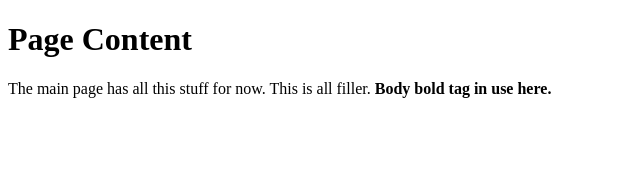
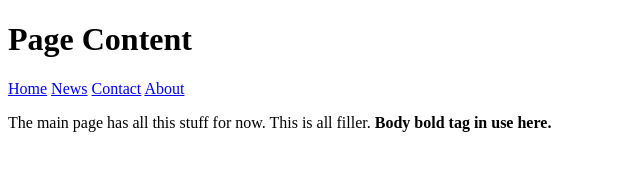
Before and after one commit to mg424/COMP484, a plain HTML site: page index.html in a window 1280 px wide. Shown: the whole page, without its empty margins (0-640 px from the left). Drawn offline with Linux system fonts and the light colour scheme.

Commit message:
Added Div for Nav Bar

```diff
--- a/index.html
+++ b/index.html
@@ -7,6 +7,15 @@
   </head>
   <body>
     <h1>Page Content</h1>
+    <div class="topnav" id="myTopnav">
+    <a href="#home" class="active">Home</a>
+    <a href="#news">News</a>
+    <a href="#contact">Contact</a>
+    <a href="#about">About</a>
+    <a href="javascript:void(0);" class="icon" onclick="myFunction()">
+    <i class="fa fa-bars"></i>
+  </a>
+</div>
     <p>The main page has all this stuff for now. This is all filler. <b> Body bold tag in use here. </b> </p>
     </body>
   </body>
```
